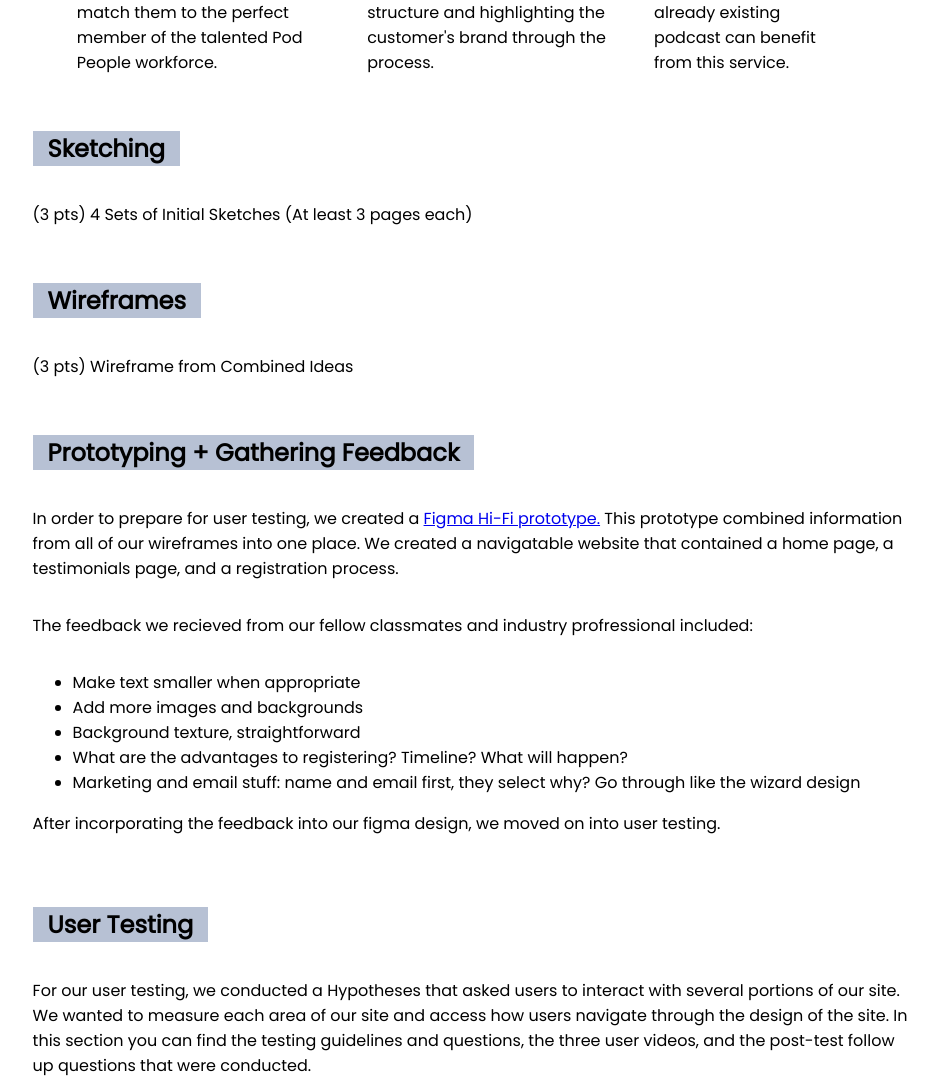
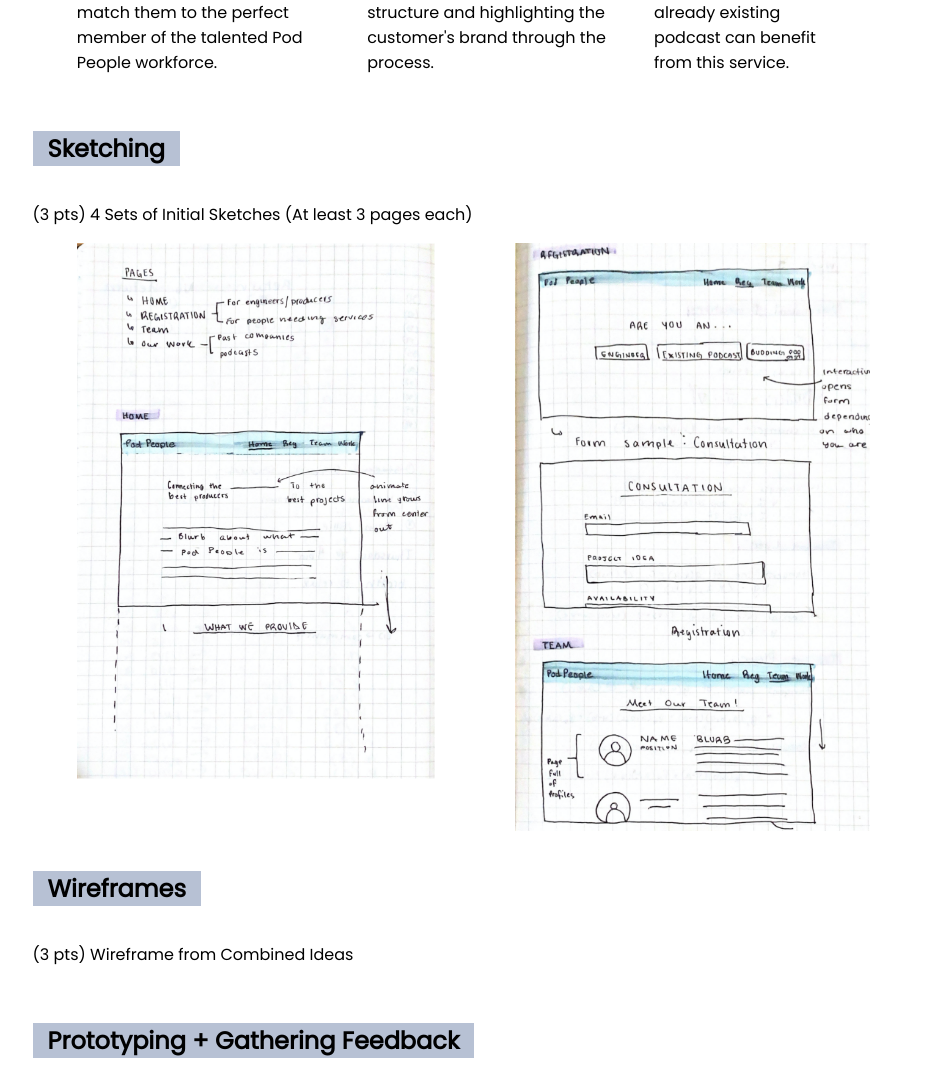
Before and after one commit to salvara1/iterativedesign, a PHP site: page / in a window 1280 px wide. Shown: the part 719-1795 px from the top of the page, without its empty margins (165-1103 px from the left). Run offline with PHP 8.4, Linux system fonts and the light colour scheme.

Commit message:
added sketches

```diff
--- a/home.html
+++ b/home.html
@@ -57,12 +57,16 @@
       </div>
     </div>
 
-    <!-- Hypotheses -->
+    <!-- Sketches -->
     <div class="section">
       <h2 class="title">Sketching</h2>
       <p>
         (3 pts) 4 Sets of Initial Sketches (At least 3 pages each)
       </p>
+      <div class="row_container">
+        <img class="img" src="./img/maliquesketch1.png" alt="interface sketch">
+        <img class="img" src="./img/maliquesketch2.png" alt="interface sketch">
+      </div>
     </div>
 
     <!-- Data Collection Process -->
--- a/index.css
+++ b/index.css
@@ -83,6 +83,10 @@ h3 {
   list-style-type: dash;
 }
 
+.img{
+  max-width: 45%;
+}
+
 @media only screen and (max-width: 1030px) {
   .row_container {
     flex-direction: column;
```
Also changed, not shown: img/maliquesketch1.png (added), img/maliquesketch2.png (added), 1 other file.
